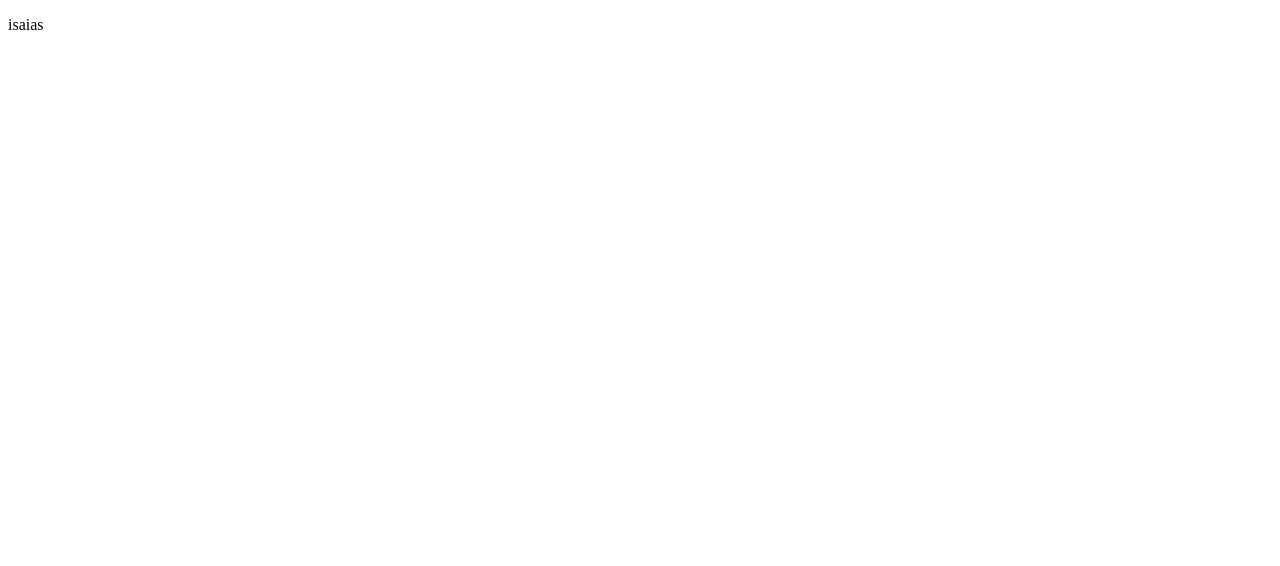
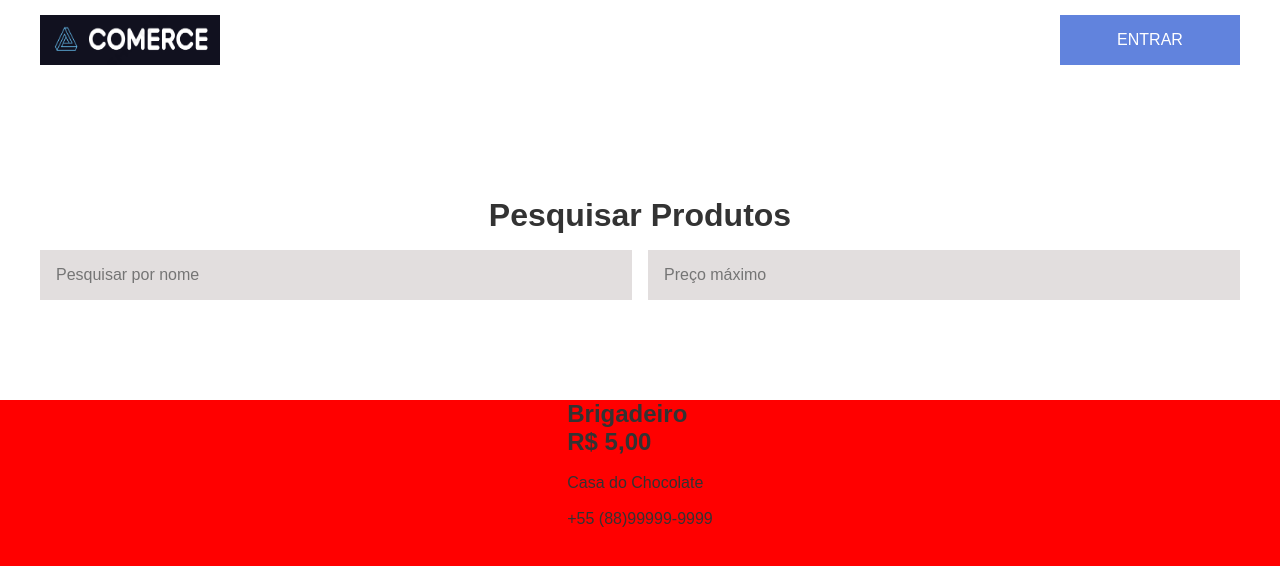
Before and after one commit to isaias-B-Oliveira/aplication-comerce-react, a React (Create React App) app: page / in a window 1280 px wide. Shown: the top 566 px of the page. Built offline with nearby package versions, Linux system fonts and the light colour scheme.

Commit message:
navbar e pages Home

```diff
--- a/package.json
+++ b/package.json
@@ -8,6 +8,7 @@
     "@testing-library/user-event": "^13.5.0",
     "react": "^18.2.0",
     "react-dom": "^18.2.0",
+    "react-router-dom": "^6.16.0",
     "react-scripts": "5.0.1",
     "sass": "^1.67.0",
     "web-vitals": "^2.1.4"
--- a/src/App.js
+++ b/src/App.js
@@ -1,9 +1,11 @@
 import React from "react";
+import "./Styles/main.scss";
+import Rotas from "./Routes/Routes";
 
 function App() {
     return (
         <div>
-            <p>isaias</p>
+            <Rotas />
         </div>
     );
 }
--- /dev/null
+++ b/src/Pages/Dashboard/Dashboard.js
@@ -0,0 +1,11 @@
+import React from "react";
+
+function Dashboard() {
+    return (
+        <div>
+            <h1>Dashboard</h1>
+        </div>
+    );
+}
+
+export default Dashboard;
--- /dev/null
+++ b/src/Pages/Home/Home.js
@@ -0,0 +1,48 @@
+import React from "react";
+import Logo from "../../assets/logo.png";
+
+function Home() {
+    return (
+        <>
+            <nav>
+                <div className="nav-container">
+                    <img src={Logo} alt="logo do comercio" />
+                    <button>ENTRAR</button>
+                </div>
+            </nav>
+
+            <section className="input-section">
+                <form>
+                    <h1>Pesquisar Produtos</h1>
+                    <div className="form-inputs">
+                        <input type="text" placeholder="Pesquisar por nome" />
+                        <input
+                            type="number"
+                            min={0}
+                            placeholder="Preço máximo"
+                        />
+                    </div>
+                </form>
+            </section>
+
+            <section className="products-section">
+                <div className="products-container">
+                    <div className="card">
+                        <h2>Brigadeiro</h2>
+                        <h1>R$ 5,00</h1>
+                        <div className="card-info">
+                            <img src="" alt="" />
+                            <p>Casa do Chocolate</p>
+                        </div>
+                        <div className="card-info">
+                            <img src="" alt="" />
+                            <p>+55 (88)99999-9999</p>
+                        </div>
+                    </div>
+                </div>
+            </section>
+        </>
+    );
+}
+
+export default Home;
--- /dev/null
+++ b/src/Routes/Routes.js
@@ -0,0 +1,17 @@
+import React from "react";
+import { BrowserRouter, Routes, Route } from "react-router-dom";
+import Home from "../Pages/Home/Home";
+import Dashboard from "../Pages/Dashboard/Dashboard";
+
+function Rotas() {
+    return (
+        <BrowserRouter>
+            <Routes>
+                <Route path="/" exact Component={Home} />
+                <Route path="dashboard" exact Component={Dashboard} />
+            </Routes>
+        </BrowserRouter>
+    );
+}
+
+export default Rotas;
--- /dev/null
+++ b/src/Styles/main.scss
@@ -0,0 +1,109 @@
+$standedSpace: 16px;
+$fontStyle: $standedSpace sans-serif;
+$maxWidth: 1200px;
+
+$prymaryColor: #6183DD;
+$secondaryColor: #333333;
+$tertiaryColor: #fff;
+$lightGray: #e2dede;
+
+
+*{
+    margin: 0;
+    padding: 0;
+    outline: 0;
+    box-sizing: border-box;
+}
+
+body{
+    font: $fontStyle;
+    color: $secondaryColor;
+}
+
+button{
+    font: $fontStyle;
+    padding: $standedSpace;
+    background-color: $prymaryColor;
+    color: $tertiaryColor;
+    border: none;
+    max-width: 180px;
+    width: 100%;
+
+    &:hover{
+        background-color: $tertiaryColor;
+        color: $prymaryColor;
+        border: 1px solid $prymaryColor;
+    }
+}
+
+input{
+    font:$fontStyle;
+    font-size: $standedSpace;
+    padding: $standedSpace;
+    background: $lightGray;
+    border: none;
+}
+
+nav{
+    height: 10vh;
+    display: flex;
+    flex-direction: column;
+    align-items: center;
+
+    .nav-container{
+        max-width: $maxWidth;
+        width: 100%;
+        height: 100%;
+        display: flex;
+        align-items: center;
+        justify-content: space-between;
+
+        img{
+            height: 50px;
+            width: 180px;
+        }
+
+        button{
+            max-width: 180px;
+        }
+
+    }
+}
+
+.input-section{
+    height: 40vh;
+    display: flex;
+    flex-direction: column;
+    align-items: center;
+
+    form{
+        max-width: $maxWidth;
+        width: 100%;
+        height: 100%;
+        display: flex;
+        flex-direction: column;
+        align-items: center;
+        justify-content: center;
+
+        h1{
+            font-size: 2*$standedSpace;
+            margin: $standedSpace;
+        }
+
+        .form-inputs{
+            display: grid;
+            grid-template-columns: 1fr 1fr;
+            grid-gap: $standedSpace;
+            width: 100%;
+
+        }
+    }
+}
+
+.products-section{
+    height: 50vh;
+    display: flex;
+    flex-direction: column;
+    align-items: center;
+    background: red;
+}//58,54 do video
```
Also changed, not shown: src/assets/logo.png (added), 1 other file (tests, documents, lock files or other folders).
